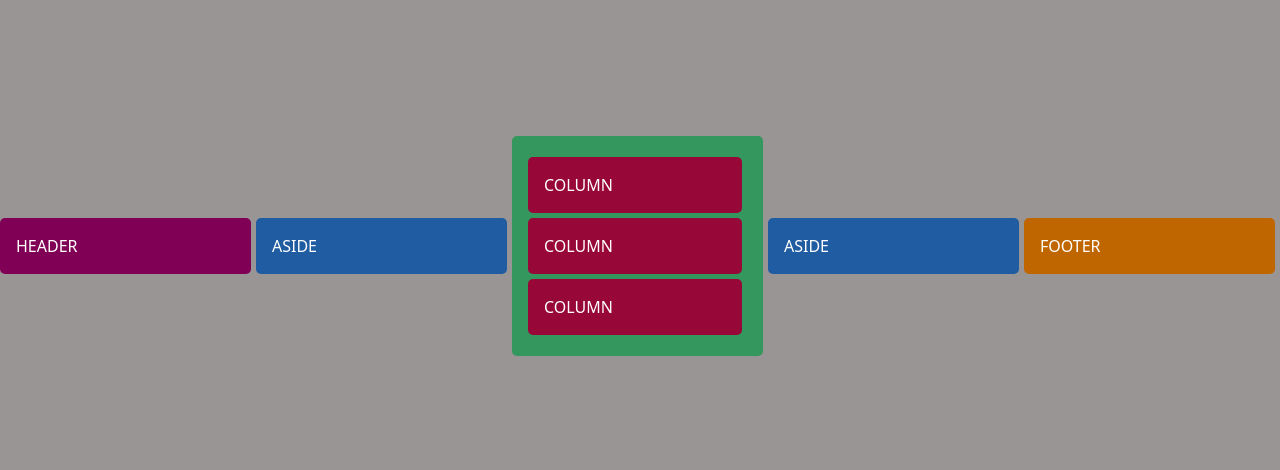
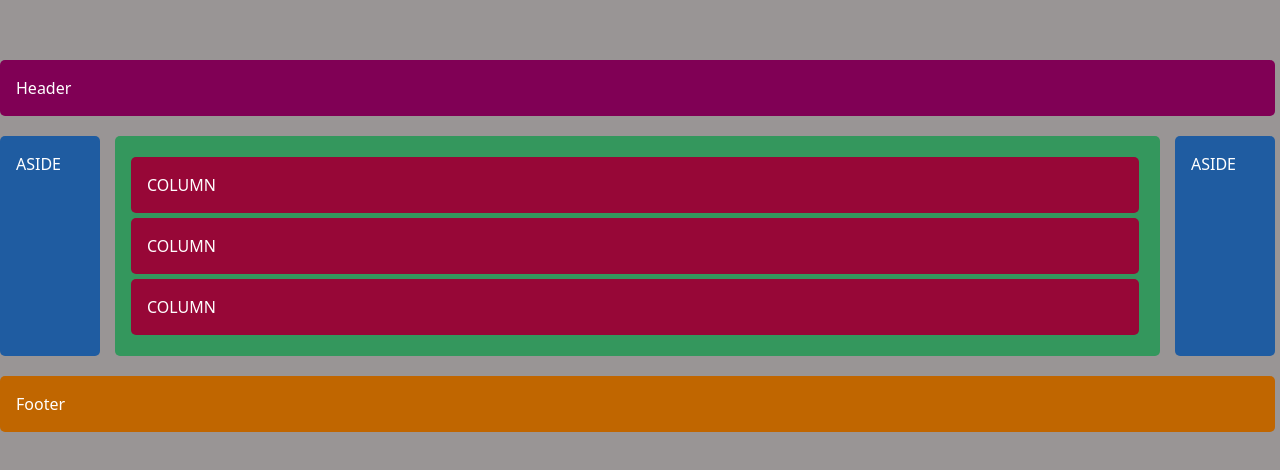
Before and after one commit to KaleeHoward/grid-wireframe-practice, a plain HTML site: page index.html in a window 1280 px wide. Shown: the part 154-624 px from the top of the page. Drawn offline with Linux system fonts and the light colour scheme.

Commit message:
changed code to fit holy grail layout

```diff
--- a/css/style.css
+++ b/css/style.css
@@ -4,63 +4,79 @@ body {
     display: grid;
     align-items: center;
     align-content: center;
-    grid-template-columns: repeat(auto-fit, minmax(250px, 1fr));
+    grid-template-columns: 1fr;
 }
 
-header {
+.container {
+  display: flex;
+  flex-direction: column;
+  gap: 10px;
+}
+
+.header {
 background-color: rgb(128, 0, 85);
     padding: 1rem;
     border-radius: 5px;
     margin: 5px 5px 5px 0;
 }
 
-div {
+
+.content {
     background-color: rgb(52, 151, 93);
     padding: 1rem;
     border-radius: 5px;
     margin: 5px 5px 5px 0;
-    justify-content: center;
-    align-items: center;
 }
 
-article {
+.article {
     background-color: rgb(151, 7, 55);
     padding: 1rem;
     border-radius: 5px;
     margin: 5px 5px 5px 0;
     grid-template-columns: 1fr;
-    justify-content: center;
-    align-items: center;
 }
 
-.aside {
+.left-sidebar {
     background-color: rgb(31, 92, 161);
     padding: 1rem;
     border-radius: 5px;
     margin: 5px 5px 5px 0;
 }
 
-footer {
+.right-sidebar {
+    background-color: rgb(31, 92, 161);
+    padding: 1rem;
+    border-radius: 5px;
+    margin: 5px 5px 5px 0;
+}
+
+.footer {
     background-color: rgb(192, 102, 0);
     padding: 1rem;
     border-radius: 5px;
     margin: 5px 5px 5px 0;
 }
 
-@media (max-width: 481px) {
-    .aside {
-        grid-template-rows: repeat(1fr)
-    }
 
-    div {
-        grid-template-rows: 1fr;
-        justify-content: center;
-        align-items: center;
-    }
 
-    .article {
-        grid-template-rows: 1fr;
-        justify-content: end;
-        align-items: center;
-    }
+@media (min-width: 481px) {
+  .container {
+    display: grid;
+    grid-template-columns: 1fr 10fr 1fr;
+    grid-template-rows: 1fr auto 1fr;
+  }
+
+  .header {
+    grid-column-start: 1;
+    grid-column-end: 4;
+  }
+
+  .left-sidebar {
+    display: block;
+  }
+
+  .footer {
+    grid-column-start: 1;
+    grid-column-end: 4;
+  }
 }
--- a/index.html
+++ b/index.html
@@ -7,15 +7,35 @@
     <link rel="stylesheet" href="./css/reset.css">
     <link rel="stylesheet" href="./css/style.css">
 </head>
+
 <body>
-    <header>HEADER</header>
-    <div class="aside">ASIDE</div>
-   <div>
-    <article>COLUMN</article>
-    <article>COLUMN</article>
-    <article>COLUMN</article>
+
+<div class="container">
+  <div class="header">
+    <p>Header</p>
+  </div>
+
+ <div class="left-sidebar">
+<p>ASIDE</p>
+</div>
+
+  <div class="content">
+    <p class="article">COLUMN</p>
+    <p class="article">COLUMN</p>
+    <p class="article">COLUMN</p>
+  </div>
+
+<div class="right-sidebar">
+<p>ASIDE</p>
+</div>
+
+
+
+  <div class="footer">
+    <p>Footer</p>
+  </div>
    </div>
-    <div class="aside">ASIDE</div>
-   <footer>FOOTER</footer>
 </body>
+
+
 </html>
```
